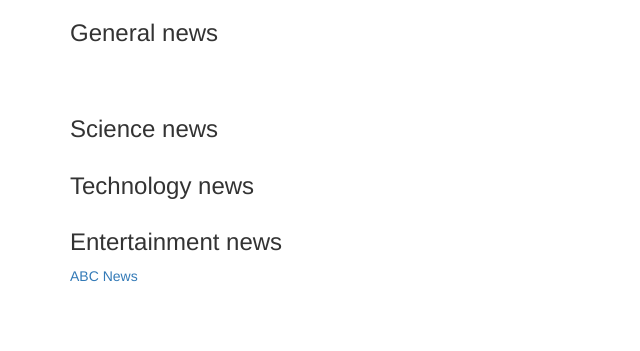
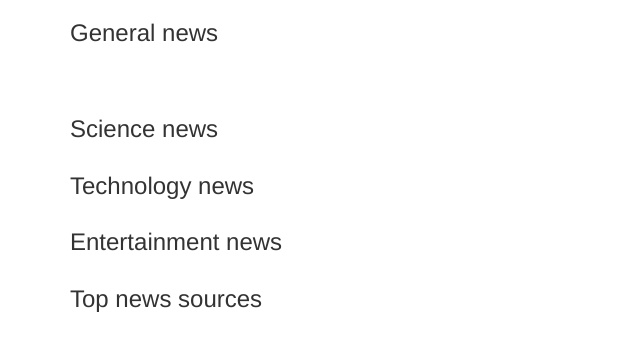
Before and after one commit to demarillacizere/news-app, a Flask app: template app/templates/index.html in a window 1280 px wide. Shown: the top 351 px of the page, without its empty margins (0-640 px from the left). Run offline with Flask 2, Linux system fonts and the light colour scheme; the template is opened without the code that fills it, so the values that code supplies are empty; some libraries are stand-ins or nearby versions.

Commit message:
added the sources on index page

```diff
--- a/app/config.py
+++ b/app/config.py
@@ -3,7 +3,8 @@ class Config:
     General configuration parent class
     '''
     NEWS_API_BASE_URL='https://newsapi.org/v2/top-headlines?pageSize=6&country=us&category={}&apiKey={}'
-    NEWS_SOURCE_URL="https://newsapi.org/v2/top-headlines?sources={}&apiKey={}"
+    NEWS_ARTICLE_URL="https://newsapi.org/v2/top-headlines?sources={}&apiKey={}"
+    NEWS_SOURCE_URL='https://newsapi.org/v2/{}?language=en&apiKey={}'
 
 
 
--- a/app/models.py
+++ b/app/models.py
@@ -9,7 +9,7 @@ class Article:
         self.url=url
         self.publishedAt=publishedAt
 
-class Sources:
+class Source:
     def __init__(self,id, name,description,url):
         self.id=id
         self.name=name
--- a/app/request.py
+++ b/app/request.py
@@ -1,6 +1,6 @@
 from app import app
 import urllib.request,json
-from .models import Article, Sources
+from .models import Article, Source
 
 Article = Article
 api_key = app.config['NEWS_API_KEY']
@@ -71,7 +71,7 @@ def process_sources(source_list):
         description=source.get("description")
         url=source.get("url")
 
-        source_object=Sources(id,name,description,url)
+        source_object=Source(id,name,description,url)
         source_results.append(source_object)
         source_results=source_results[:4]
 
@@ -83,7 +83,7 @@ def get_news(name):
         article_data=url.read()
         article_response=json.loads(article_data)
 
-        article_object=None;
+        article_object=None
 
         if article_response['articles']:
             at_result_list=article_response["articles"]
--- a/app/templates/index.html
+++ b/app/templates/index.html
@@ -24,7 +24,10 @@
     <div class='row' >
         {{ macro.displayArticleList(entertainment)}}
     </div>
-    <a href='/source/abc-news'>ABC News</a>
+    <div class='row container'>
+        <h3>Top news sources</h3>
+        {{ macro.displaySourceList(sources)}}
+    </div>
 </div>
 
 {% endblock%}
--- a/app/views.py
+++ b/app/views.py
@@ -15,8 +15,8 @@ def index():
     general_news = get_articles('general')
     technology_news = get_articles('technology')
     title = 'Home - Browse news articles from all around the world'
-
-    return render_template('index.html', title = title, science = science_news, entertainment = entertainment_news, general = general_news, technology = technology_news)
+    source = get_sources("sources")
+    return render_template('index.html', title = title, science = science_news, entertainment = entertainment_news, general = general_news, technology = technology_news, sources=source)
 
 @app.route("/source/<name>")
 def source(name):
```
